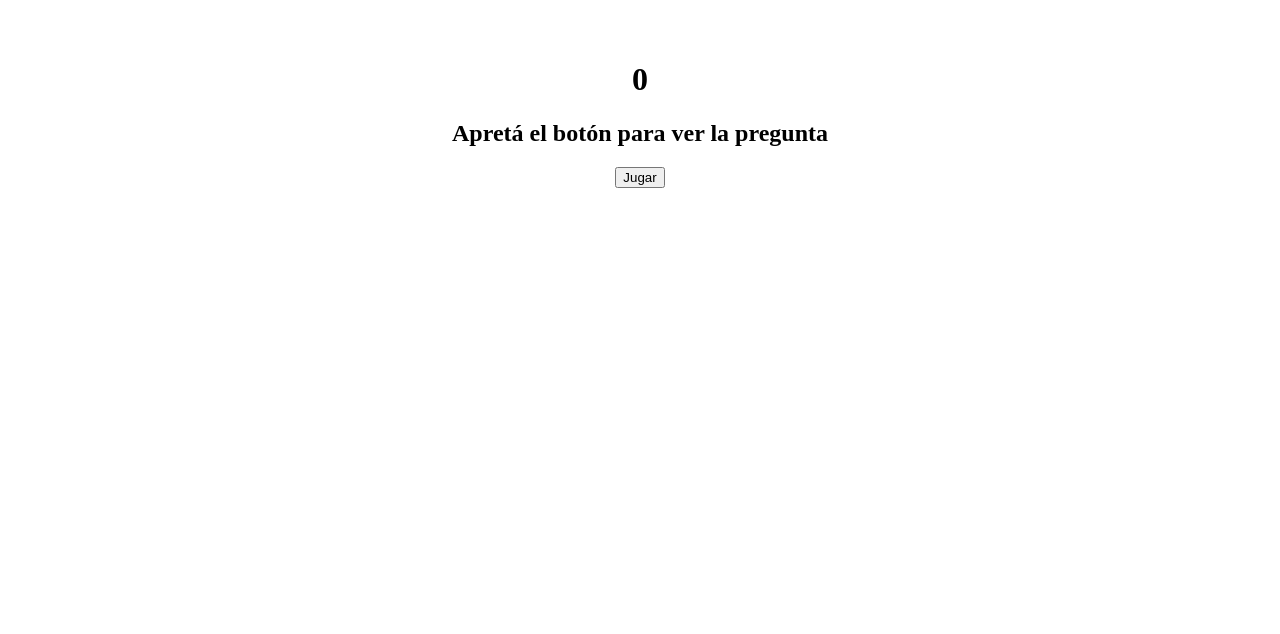
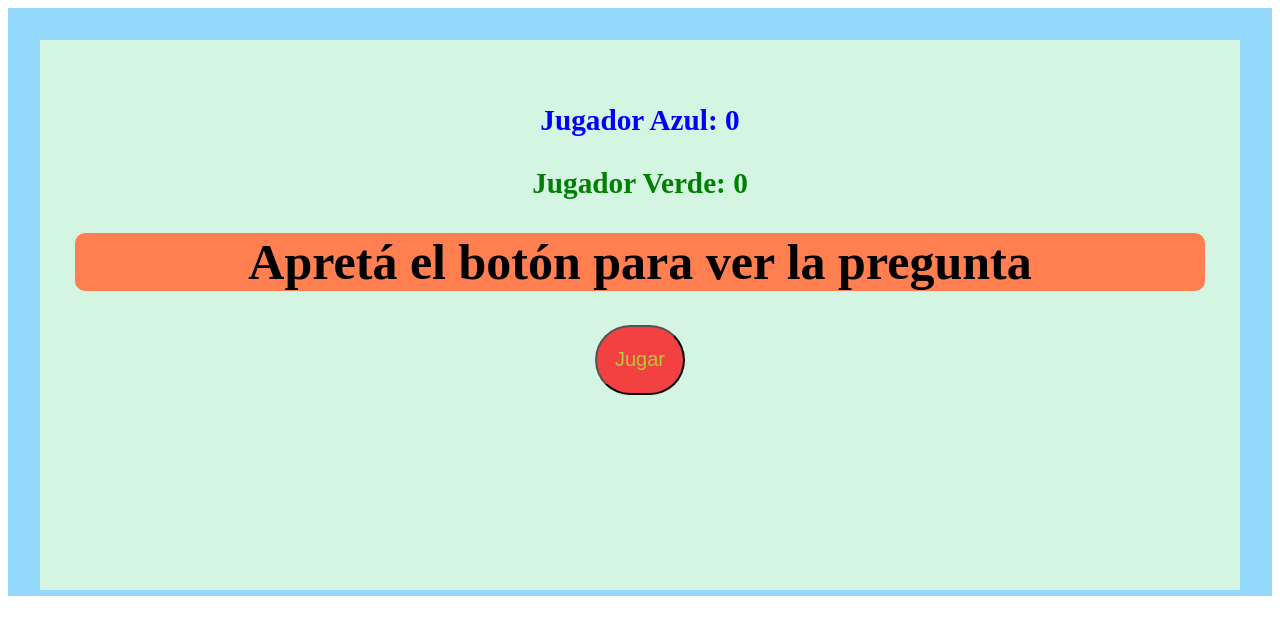
Before and after one commit to Cris201977/game, a React (Vite) app in the folder game/: page / in a window 1280 px wide. Shown: the top 634 px of the page. Built offline with nearby package versions, Linux system fonts and the light colour scheme.

Commit message:
17 dic 22.00hs

```diff
--- a/game/package.json
+++ b/game/package.json
@@ -11,7 +11,8 @@
   },
   "dependencies": {
     "react": "^18.2.0",
-    "react-dom": "^18.2.0"
+    "react-dom": "^18.2.0",
+    "styled-components": "^6.1.1"
   },
   "devDependencies": {
     "@types/react": "^18.2.43",
--- a/game/src/App.css
+++ b/game/src/App.css
@@ -3,7 +3,40 @@
   margin: 0 auto;
   padding: 2rem;
   text-align: center;
+  height: 524px;
+  background-color: #94d8fb;
 }
 .swal2 {
   background-color: rgb(107, 154, 240);
 }
+.buttonPlay{
+  width: 90px;
+  height: 70px;
+  border-radius: 40px;
+  font-size: 20px;
+  background-color: rgb(243, 65, 65);
+  color: rgb(178, 204, 50);
+}
+button{
+  width: 280px;
+  height: 50px;
+  font-size: 20px;
+  color: rgb(254, 0, 0);
+  margin-left: 20px;
+  margin-right: 20px;
+  background-color: rgb(251, 219, 183);
+  border-radius: 10px;
+}
+h1{
+  background-color: coral;
+  border-radius: 10px;
+}
+.mensaje{
+  text-align: center;
+}
+.azul{
+  color:blue
+}
+.verde{
+  color:green
+}
--- a/game/src/App.jsx
+++ b/game/src/App.jsx
@@ -4,25 +4,63 @@ import { useState, useEffect } from 'react'
 import preguntas from './data/preguntas.json'
 import respuestas from './data/respuestas.json'
 import Swal from 'sweetalert2'
+import Jugadores from './componenentes/Jugadores'
+import styled from 'styled-components';
+
 
 function App()  {
+const [TextoRojo, setTextoRojo] = useState(
+  styled.div`
+  color: black;
+  margin: 0 auto;
+  background-color: #D5F5E3 ;
+  font-size: 25px;
+  padding: 35px;
+  height: 480px;
+`);
+
 const max = 4;
 const [texto, setTexto] = useState("Apretá el botón para ver la pregunta")
 const [op1, setOp1] = useState("Opción 1")
 const [op2, setOp2] = useState("Opción 2")
 const [num, setNum] = useState("")
 const [numPreg, setnumPreg] = useState()
-const [puntos, setPuntos] = useState(0)
 const [resultado, setResultado] = useState()
 const [styleOpcion, setStyleOpcion] = useState({visibility: "hidden"})
-const [styleAlert, setStyleAlert] = useState()
 let [count, setCount] = useState();
+let [activoA, setActivoA] = useState(0);
+let [activoB, setActivoB] = useState(0);
+const jugador_A = {}
+const jugador_B = {}
+jugador_A.activo = activoA
+jugador_B.activo = activoB
+if((jugador_B.activo >0)||(jugador_A.activo >0)){
+jugador_A.puntos =  localStorage.getItem("jugador_A")
+jugador_B.puntos =  localStorage.getItem("jugador_B")}
+else{
+  jugador_A.puntos=0
+  localStorage.setItem("jugador_A", JSON.stringify(0))
+  jugador_B.puntos=0
+  localStorage.setItem("jugador_B", JSON.stringify(0))
+}
+
+const jugadores = function (punto){
+  console.log(punto)
+  console.log(jugador_A.puntos)
+jugador_A.activo == jugador_B.activo ? (
+localStorage.setItem("jugador_A", JSON.stringify(parseInt(punto) + parseInt(jugador_A.puntos))),
+setActivoA( activoA +1)
+):(localStorage.setItem("jugador_B", JSON.stringify(parseInt(punto) + parseInt(jugador_B.puntos))),
+setActivoB( activoB +1)
+)
+}
+
 
 useEffect(() => {
 if (count <= 10){
   const interval = setInterval(() => {
-  console.log(count)
-setCount(count - 1);
+setCount(count - 1),
+count == 0 ? jugadores(-1): ""
   }, 1000);
   return () => clearInterval(interval);
 }}, [count]);
@@ -34,20 +72,23 @@ if(count < 0){
 const mostrarResultado = function (res){
   setCount()
   setStyleOpcion({visibility:"hidden"})
-  console.log(res)
+  res == "verdadero" ? jugadores(1): jugadores(-1)
   Swal.fire({
-title : (res == "falso" ? res.charAt(0).toUpperCase().fontcolor("red") + res.slice(1).fontcolor("red"): res.charAt(0).toUpperCase().fontcolor("green") + res.slice(1).fontcolor("green")),
+title : (res == "falso" ? res.charAt(0).toUpperCase().fontcolor("red") + res.slice(1).fontcolor("red") + ": -1": res.charAt(0).toUpperCase().fontcolor("green") + res.slice(1).fontcolor("green") + ": +1"),
 showConfirmButton: false,
 background: res == "verdadero" ? '#ABEBC6': "#F08080",
 timer: 1500
 })
 setTexto("Apretá el botón para ver la pregunta")
 }
+
   return (
-    <>
-<h1>{puntos}</h1>
+    <TextoRojo>
+
+<Jugadores />
 <Mensaje mensaje={texto} />
-<button onClick= {()=>{
+
+<button className='buttonPlay' onClick= {()=>{
 let n = (Math.floor(Math.random() * max)+1).toString();
 let nP =(Math.floor(Math.random() * max)+1).toString();
 setNum(n);
@@ -60,21 +101,20 @@ setCount(10)
 setStyleOpcion({visibility:"visible"})
 }, 2000)
 }}>Jugar</button>
+
 <div style={styleOpcion}>
 <p>{count}</p>
 <button onClick={()=>{
 setResultado(respuestas[0][3][0][num].opcion1[1])
-console.log(resultado)
-respuestas[0][3][0][num].opcion1[1] == "verdadero" ? setPuntos(puntos + 1): setPuntos(puntos - 1)
 mostrarResultado(respuestas[0][3][0][num].opcion1[1])
 }}>{op1}</button>
 <button onClick={()=>{
 setResultado(respuestas[0][3][0][num].opcion2[1])
-respuestas[0][3][0][num].opcion2[1] == "verdadero" ? setPuntos(puntos + 1): setPuntos(puntos - 1)
 mostrarResultado(respuestas[0][3][0][num].opcion2[1])
+
 }}>{op2}</button>
 </div>
-    </>
+    </TextoRojo>
   )
 }
 
--- /dev/null
+++ b/game/src/componenentes/Jugadores.jsx
@@ -0,0 +1,13 @@
+import React from 'react'
+
+function Jugadores() {
+
+  return (
+    <div className='jugadores'>
+        <h3 className='azul'>Jugador Azul: {localStorage.getItem("jugador_A")}</h3>
+        <h3 className='verde'>Jugador Verde: {localStorage.getItem("jugador_B")}</h3>
+    </div>
+  )
+}
+
+export default Jugadores
--- a/game/src/componenentes/Mensaje.jsx
+++ b/game/src/componenentes/Mensaje.jsx
@@ -2,9 +2,7 @@ import React from 'react'
 
 function Mensaje(props) {
   return (
-    <div>
-        <h2>{props.mensaje}</h2>
-    </div>
+        <h1>{props.mensaje}</h1>
   )
 }
 
--- a/game/src/data/respuestas.json
+++ b/game/src/data/respuestas.json
@@ -5,7 +5,7 @@
 "opcion2": ["Spinetta" , "falso"]
 },
 "2" : {
-"opcion1":["Airton Senna", "verdadero"],
+"opcion1":["Ayrton Senna", "verdadero"],
 "opcion2": ["Juan Manuel Fangio" , "falso"]
 
 },
@@ -15,7 +15,7 @@
 },
 "4" : {
 "opcion1":["Rene Favaloro", "verdadero"],
-"opcion2": ["Juam Pablo II" , "falso"]
+"opcion2": ["Juan Pablo II" , "falso"]
 }
 }]
 
```
Also changed, not shown: 1 other file (tests, documents, lock files or other folders).
